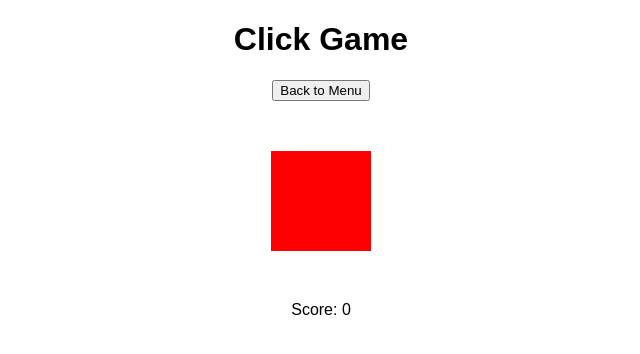
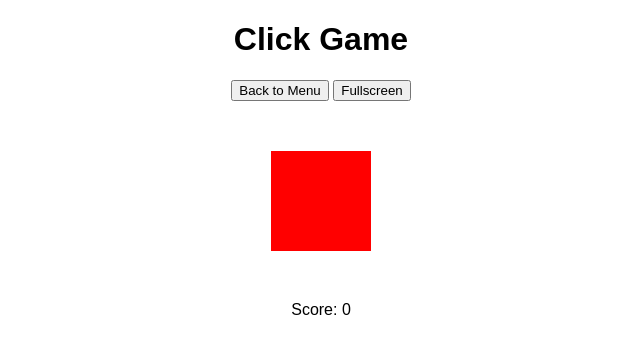
Before and after one commit to soteroffice/This-is-for-school, a plain HTML site: page index.html in a window 1280 px wide. Both pictures are taken after a click on the element "Click Game". Shown: the whole page, without its empty margins (319-959 px from the left). Drawn offline with Linux system fonts and the light colour scheme.

Commit message:
Update index.html

```diff
--- a/index.html
+++ b/index.html
@@ -29,6 +29,7 @@
     <div id="game-container" class="hidden">
         <h1 id="game-title"></h1>
         <button onclick="exitGame()">Back to Menu</button>
+        <button onclick="makeFullscreen()">Fullscreen</button>
         <div id="game-area"></div>
     </div>
 
@@ -55,6 +56,20 @@
         function exitGame() {
             document.getElementById("game-menu").classList.remove("hidden");
             document.getElementById("game-container").classList.add("hidden");
+        }
+
+        function makeFullscreen() {
+            let area = document.getElementById('game-area');
+            // Try to pick the main child element (canvas, iframe, or div)
+            let target = area.querySelector('canvas, iframe, div');
+            if (!target) target = area;
+            if (target.requestFullscreen) {
+                target.requestFullscreen();
+            } else if (target.webkitRequestFullscreen) {
+                target.webkitRequestFullscreen();
+            } else if (target.msRequestFullscreen) {
+                target.msRequestFullscreen();
+            }
         }
 
         function loadClickGame() {
@@ -88,11 +103,15 @@
             let paddle = { x: 180, y: 280, width: 60, height: 10 };
             let leftPressed = false, rightPressed = false;
 
+            // Remove previously attached event listeners by cloning the document
+            // (prevents multiple listeners if you switch games)
+            let clone = document.body.cloneNode(true);
+            document.body.parentNode.replaceChild(clone, document.body);
+
             document.addEventListener("keydown", function(e) {
                 if (e.key === "ArrowLeft") leftPressed = true;
                 if (e.key === "ArrowRight") rightPressed = true;
             });
-
             document.addEventListener("keyup", function(e) {
                 if (e.key === "ArrowLeft") leftPressed = false;
                 if (e.key === "ArrowRight") rightPressed = false;
```
